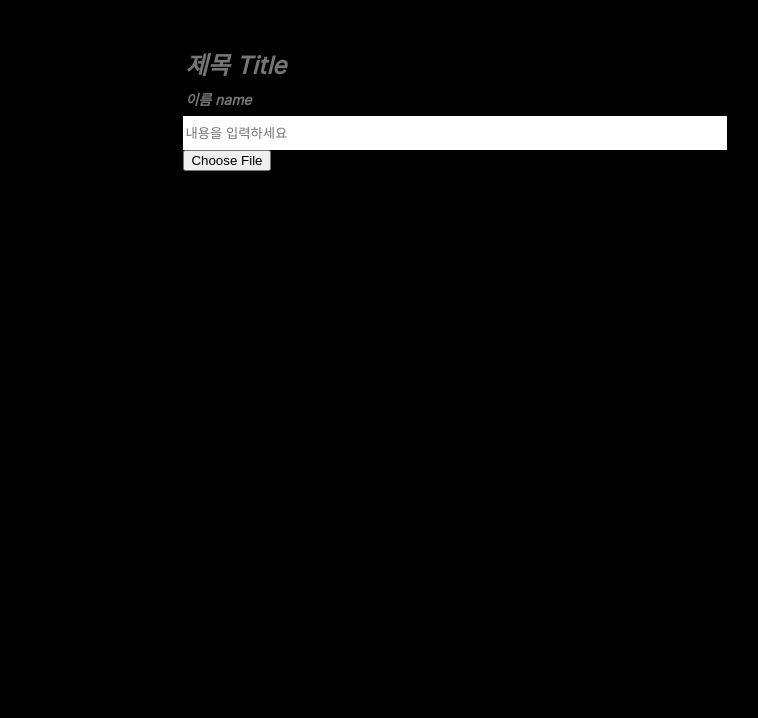
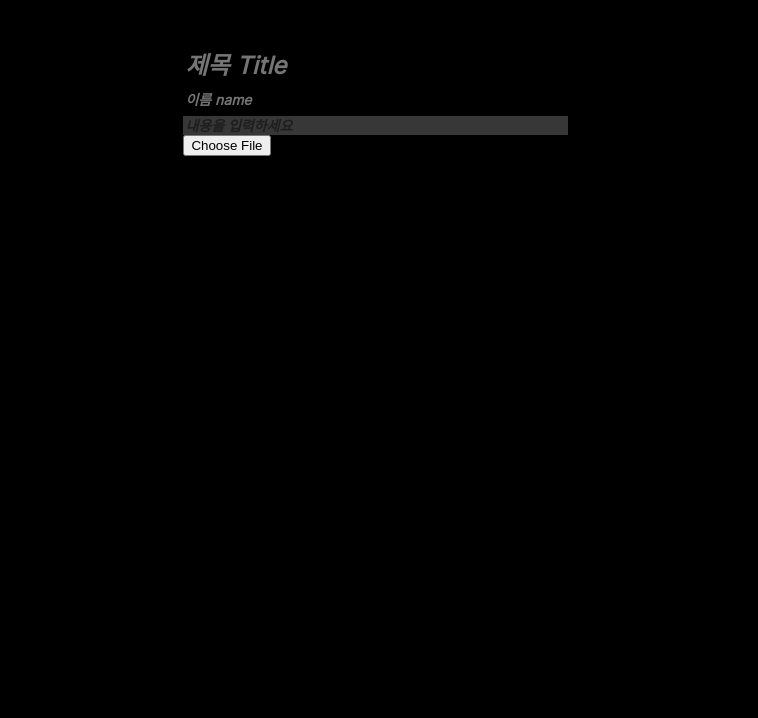
Before and after one commit to So-yeon-Yang/So-yeon-Yang.github.io, a plain HTML site: page share.html in a window 1280 px wide. Shown: the part 242-960 px from the top of the page, without its empty margins (111-869 px from the left). Drawn offline with Linux system fonts and the light colour scheme; files whose address does not match are found by name.

Commit message:
Add files via upload

```diff
--- a/share.html
+++ b/share.html
@@ -6,6 +6,7 @@
         <link href="style.css" rel="stylesheet" type="text/css">
         <style>
             html {
+                width: 100%;
                 height: 100%;
             }
             body {
@@ -30,7 +31,7 @@
                 <br>
                 <input type="text" placeholder="이름 name" name="name" class="input-black share-name">
                 <br>
-                <input type="text" placeholder="내용을 입력하세요" name="content">
+                <input type="text" placeholder="내용을 입력하세요" name="content" class="input-content share-name">
                 <br>
                 <input type="file" name="image" accept="image/*" onchange="loadFile(this)">
             </form>
--- a/style.css
+++ b/style.css
@@ -315,11 +315,16 @@ body {
     font-style: italic;
 }
 input {
-    width: 78%;
-    height: 32px;
+    width: 55%;
     border: 0;
     outline: none;
 }
 .input-black {
     background-color: black;
+    height: 32px;
 }
+.input-content {
+    height: 52%;
+    background-color: #d9d9d9;
+    opacity: 0.25;
+}
```
